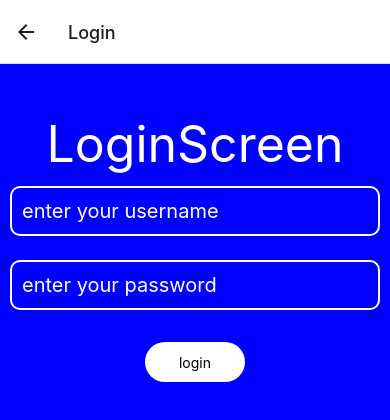
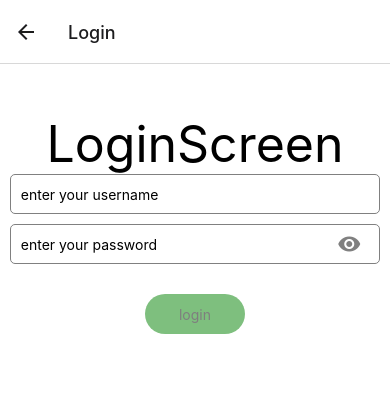
Before and after one commit to MingChen1501/ReactNativeLab, a React Native app: screen /Login in a window 390 px wide. Shown: the top 420 px of the page. Built offline with nearby package versions, Linux system fonts and the light colour scheme.

Commit message:
update login flow, UX while login

```diff
--- a/ButtonView.js
+++ b/ButtonView.js
@@ -1,21 +1,54 @@
 import { StyleSheet, Text, Pressable } from 'react-native'
 import React from 'react'
 
+const data = [
+  {username: "mingchen", password: "mingchen"},
+  {username: "teoteoteo", password: "123123"},
+  {username: "tintintin", password: "123qweasd"},
+]
 
 const ButtonView = (props) => {
+  const usernameAndPasswordValid = () => {
+    return props.account.username.length < 6 || props.account.password.length < 6;
+  }
+  const handleLogin = () => {
+    /*
+    //TODO: should be replaced with API call
+    // response from API call should be an array of objects
+    // request to API should be POST
+    // example request to API:
+    // POST https://example.com/api/login body {username: "mingchen", password: "mingchen"}
+    // example response from API: HTTP 200 {accessToken: "1234567890"}
+    // POST https://example.com/api/login body {username: "mingchen", password: "123456"}
+    // example response from API: HTTP 401 {message: "Invalid username or password"}
+    */
+
+    if (data.some(item => item.username === props.account.username && item.password === props.account.password))
+      return 1;
+    else if (data.some(item => item.username === props.account.username && item.password !== props.account.password))
+      return -1;
+    else
+      return 0;
+  }
   return (
     <Pressable
     style={[
         styles.stylePressable,
-        {marginTop: props.marginTop}
+        {
+          marginTop: props.marginTop,
+          opacity: usernameAndPasswordValid() ? 0.5 : 1
+        }
     ]}
     onPress={() => {
-      if (props.account.username === "admin"
-      && props.account.password === "admin")
-        props.navigation.navigate("Students")
-      else
-        alert("Wrong username or password")
-    }}>
+      const loginResult = handleLogin()
+      if (loginResult === 1) {
+        props.navigation.navigate('Students')
+      } else {
+        props.setModalVisible(true)
+        props.setErrorCode(loginResult)
+      }
+    }}
+    disabled={usernameAndPasswordValid()}>
     <Text>{props.title}</Text>
     </Pressable>
   )
@@ -26,11 +59,11 @@ export default ButtonView
 const styles = StyleSheet.create({
     stylePressable: {
         margin: 10,
-        backgroundColor: "white",
+        backgroundColor: "green",
         width: 100,
         height: 40,
         borderRadius: 20,
         justifyContent: 'center',
-        alignItems: "center"
+        alignItems: "center",
     }
 })
--- /dev/null
+++ b/LoginErrorCode.js
@@ -0,0 +1,7 @@
+const error_code = Object.freeze(new Map([
+    [1, "Login successfully"],
+    [-1, "Invalid password"],
+    [0, "Invalid username"],
+  ]))
+
+  export default error_code
--- a/LoginScreen.js
+++ b/LoginScreen.js
@@ -1,10 +1,35 @@
-import { Dimensions, StyleSheet, Text, TextInput, View } from 'react-native'
-import React, { useState } from 'react'
+import { Dimensions, StyleSheet, Text, TextInput, View, TouchableOpacity, Modal } from 'react-native'
+import React, { useEffect, useState } from 'react'
 import ButtonView from './ButtonView'
+import { MaterialIcons } from '@expo/vector-icons';
+import LoginErrorCode from './LoginErrorCode';
 
 const LoginScreen = (props) => {
   const [username, setUserName] = useState("")
   const [password, setPassword] = useState("")
+  const [showPassword, setShowPassword] = useState(false);
+  const [modalVisible, setModalVisible] = useState(false);
+  const [errorCode, setErrorCode] = useState(null);
+  const [errorMessage, setErrorMessage] = useState(null);
+
+  const onModalClose = () => {
+    setModalVisible(false);
+  };
+
+  const togglePasswordVisibility = () => {
+    setShowPassword((prevState) => !prevState);
+  };
+  const getErrorMessageFromMap = () => {
+    console.log(errorCode)
+    return LoginErrorCode.get(errorCode)
+  }
+  useEffect(() => {
+    const error = getErrorMessageFromMap();
+    setErrorMessage(error);
+  }, [modalVisible])
+  //performance issue: useEffect is called every time modalVisible is changed
+  //solution: use useEffect with dependency array to call useEffect only when modalVisible is changed
+
   return (
     <View style={styles.container}>
       <Text style={styles.title}>
@@ -15,18 +40,47 @@ const LoginScreen = (props) => {
         placeholder="enter your username"
         onChangeText={(text) => setUserName(text)}
         />
+      <View style={styles.passwordContainer}>
         <TextInput
-        style={styles.inputText}
+          style={styles.passwordInput}
           placeholder="enter your password"
-        secureTextEntry={true}
+          secureTextEntry={!showPassword}
           onChangeText={(text) => setPassword(text)}
           />
+          <TouchableOpacity
+            style={styles.eyeIcon}
+            onPress={togglePasswordVisibility}>
+            <MaterialIcons name={showPassword ? 'visibility-off' : 'visibility'} size={24} color="gray" />
+          </TouchableOpacity>
+      </View>
       <ButtonView
         title="login"
         marginTop={20}
         account={{username, password}}
         navigation={props.navigation}
+        setModalVisible={setModalVisible}
+        setErrorCode={setErrorCode}
         />
+        {/*
+        **mingchen note:
+        LoginScreen have state modalVisible, which is passed to ButtonView as props callback setModalVisible
+        ButtonView have props callback setModalVisible, which is can be called by ButtonView
+        when props callback setModalVisible at ButtonView is called, it will change state modalVisible at LoginScreen
+        LoginScreen have state modalVisible changed, which will trigger re-render of LoginScreen and show Modal component via conditional rendering
+         */}
+      <Modal
+        visible={modalVisible}
+        transparent={true}
+      >
+        <View style={styles.modalContainer}>
+          <View style={styles.modalContent}>
+            <Text style={styles.modalText}>{errorMessage}</Text>
+            <TouchableOpacity style={styles.closeButton} onPress={onModalClose}>
+              <Text style={styles.closeButtonText}>Close</Text>
+            </TouchableOpacity>
+          </View>
+        </View>
+      </Modal>
     </View>
   )
 }
@@ -36,23 +90,66 @@ export default LoginScreen
 const styles = StyleSheet.create({
     container: {
         flex: 1,
-        backgroundColor: "blue",
+        backgroundColor: "white",
         alignItems: "center"
+    },
+    passwordContainer: {
+      flexDirection: 'row',
+      alignItems: 'center',
+      width: '95%',
+      height: 40,
+      borderColor: 'gray',
+      borderWidth: 1,
+      borderRadius: 5,
+      paddingHorizontal: 10,
+      marginBottom: 10,
     },
     title: {
         marginTop: 50,
         fontSize: 50,
-        color: "white"
+        color: "black"
+    },
+    passwordInput: {
+      flex: 1,
     },
     inputText: {
-        width: Dimensions.get("window").width - 20,
-        height: 50,
-        borderColor: 'white',
-        borderWidth: 2,
+      width: '95%',
+      height: 40,
+      borderColor: 'gray',
+      borderWidth: 1,
+      borderRadius: 5,
+      paddingHorizontal: 10,
+      marginBottom: 10,
+    },
+    eyeIcon: {
+      padding: 8,
+    },
+    modalContainer: {
+      flex: 1,
+      justifyContent: 'center',
+      alignItems: 'center',
+      backgroundColor: 'rgba(0, 0, 0, 0.5)',
+    },
+    modalContent: {
+      backgroundColor: 'white',
       borderRadius: 10,
-        margin: 12,
+      padding: 20,
+      alignItems: 'center',
+      elevation: 5,
+    },
+    modalText: {
+      fontSize: 16,
+      marginBottom: 20,
+      textAlign: 'center',
+    },
+    closeButton: {
+      backgroundColor: 'blue',
       padding: 10,
-        fontSize: 20,
-        color: "white"
-    }
+      borderRadius: 5,
+    },
+    closeButtonText: {
+      color: 'white',
+      textAlign: 'center',
+      fontSize: 16,
+    },
 })
--- a/StudentsScreen.js
+++ b/StudentsScreen.js
@@ -1,6 +1,5 @@
 import {TextInput, Pressable, FlatList, StyleSheet, Text, View, Image, Button, Modal, Dimensions } from 'react-native'
 import React, { useEffect, useState } from 'react'
-import { Touchable } from 'react-native'
 
 const ListStudents = [
   {
@@ -75,7 +74,6 @@ const StudentsScreen = () => {
     // nếu mảng này rỗng thì useEffect sẽ được gọi khi component được render lần đầu tiên
   }
   useEffect(() => {
-    console.log(students)
   }, [students]);
   return (
     <View style={styles.container}>
```
Lines whose indentation alone changed are shown as unchanged.
